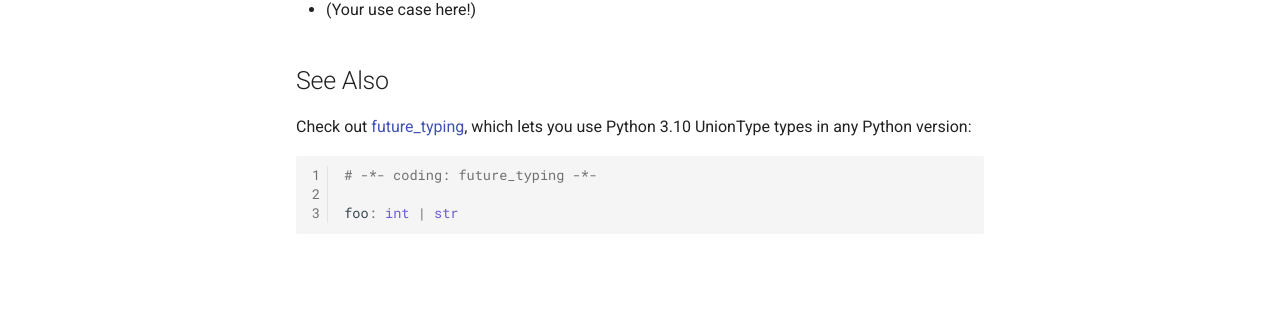
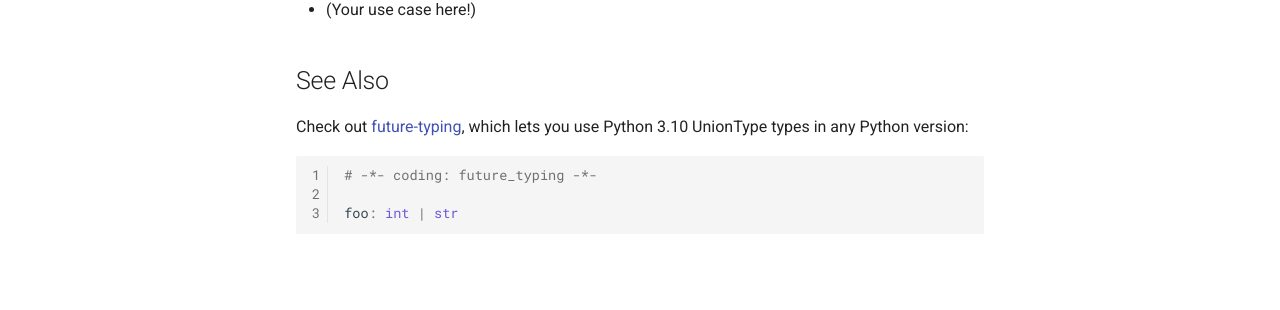
Before and after one commit to NowanIlfideme/annodize, an MkDocs documentation site: the page built from docs/index.md, in a window 1280 px wide. Shown: the part 366-676 px from the top of the page. Built offline with MkDocs 1.6.1 and Material for MkDocs 9.7.7, drawn with Linux system fonts in a browser that asks for light colours; comment, search, counter and statistics services are not loaded.

````diff
--- a/docs/index.md
+++ b/docs/index.md
@@ -10,7 +10,7 @@ Using PEP 593 (Python 3.9+) Annotated Types for good... or for evil.
 
 ## See Also
 
-Check out [future_typing](https://github.com/PrettyWood/future_typing), which
+Check out [future-typing](https://github.com/PrettyWood/future-typing), which
 lets you use Python 3.10 UnionType types in any Python version:
 
 ```python
````
Also changed, not shown: README.md (+1 -1 lines).
